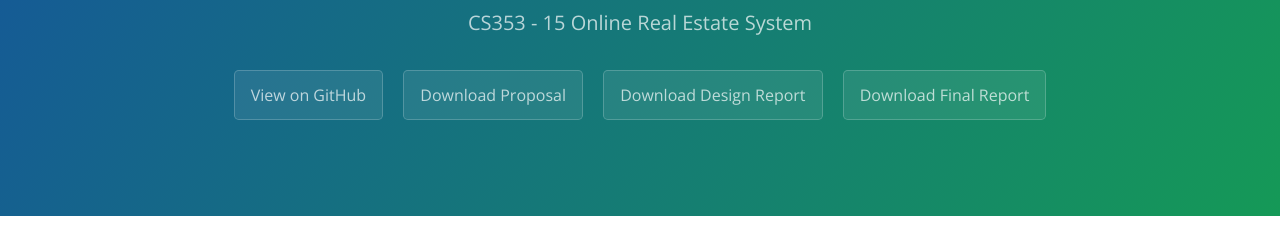
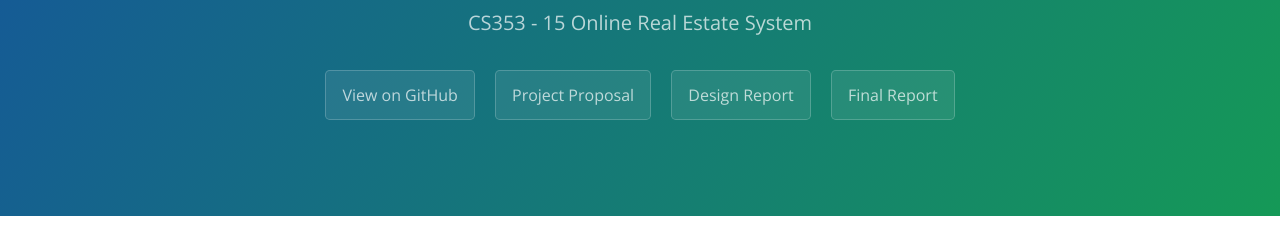
Before and after one commit to egekaraarslan/CS353-Gr15, a plain HTML site: page index.html in a window 1280 px wide. Shown: the part 167-395 px from the top of the page. Drawn offline with nearby package versions, Linux system fonts and the light colour scheme.

Commit message:
Update index.html

```diff
--- a/index.html
+++ b/index.html
@@ -14,9 +14,9 @@
       <h1 class="project-name">Cs353 - Group 15</h1>
       <h2 class="project-tagline">CS353 - 15 Online Real Estate System</h2>
       <a href="https://github.com/egekaraarslan/CS353-15" class="btn">View on GitHub</a>
-      <a href="https://github.com/egekaraarslan/CS353-Gr15/blob/gh-pages/ProjectProposal-G15.pdf" class="btn">Download Proposal</a>
-      <a href="https://github.com/egekaraarslan/CS353-15/tarball/master" class="btn">Download Design Report</a>
-        <a href="https://github.com/egekaraarslan/CS353-15/tarball/master" class="btn">Download Final Report</a>
+      <a href="https://github.com/egekaraarslan/CS353-Gr15/blob/gh-pages/ProjectProposal-G15.pdf" class="btn">Project Proposal</a>
+      <a href="https://github.com/egekaraarslan/CS353-15/tarball/master" class="btn">Design Report</a>
+        <a href="https://github.com/egekaraarslan/CS353-15/tarball/master" class="btn"> Final Report</a>
 
     </section>
 
```
